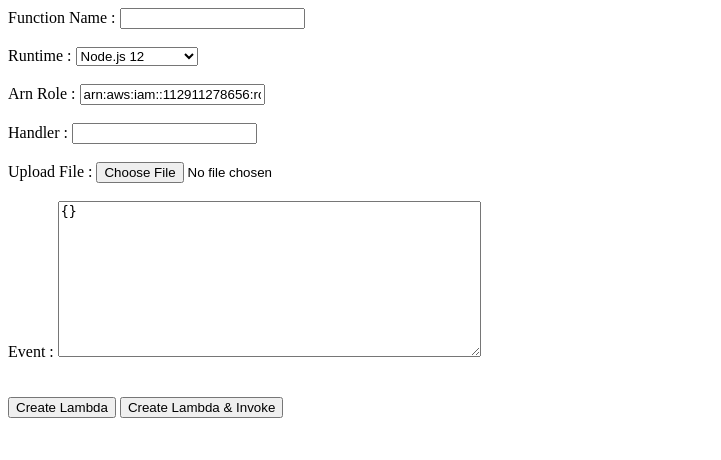
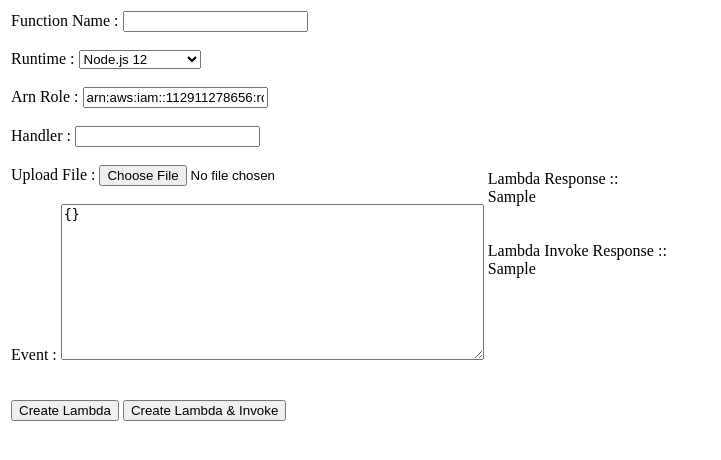
Before and after one commit to kalpeshims/aws_boto3_py, a Flask app: template templates/index.html in a window 1280 px wide. Shown: the top 460 px of the page, without its empty margins (0-721 px from the left). Run offline with Flask 2, Linux system fonts and the light colour scheme; the template is opened without the code that fills it: most values are stand-ins (such as "Sample title", 1, 10 or a date in 2020).

Commit message:
lambda and lambda invoke response display in html

```diff
--- a/app.py
+++ b/app.py
@@ -64,15 +64,19 @@ def getvalue():
 	  "Timeout":300
 	  }
 
-	response = createLamdaFunction(botoObj)
+	resLambda = createLamdaFunction(botoObj)
 
-	print(response)
+	print(resLambda)
 
 	if ltype == 'lambda_invoke':
-		lambdaInvoke(funName,event)
+		resInvoke = lambdaInvoke(funName,event)
+	else:
+		resInvoke = ""
 
 
-	return render_template('index.html')
+	resLambda["success"] = 	"LAMBDA CREATED SUCCESSFULLY!!"
+
+	return render_template('index.html',res_lambda=resLambda, res_invoke=resInvoke)
 
 def createLamdaFunction(botoObj):
 	#print(botoObj)
@@ -102,6 +106,7 @@ def lambdaInvoke(funName,event):
 	)
 	print ("LAMBDA INVOKE RESPONSE..")
 	print (res)
+	return res
 
 
 def fileProcess(filename,zipFileName,fileCode):
--- a/templates/index.html
+++ b/templates/index.html
@@ -1,3 +1,8 @@
+
+<table>
+    <tr>
+      <td>
+
 <form name="search" action="." method="post" enctype="multipart/form-data">
   <input type="hidden" name="ltype" id="ltype" value="lambda">
   <input type="hidden" name="fileCode" value="">
@@ -41,3 +46,14 @@ Event : <textarea rows="10" cols="50" name="event">{}</textarea>
 <input type="submit" onclick="javascript: document.getElementById('ltype').value='lambda_invoke'" value="Create Lambda & Invoke">
 
 </form>
+
+      </td>
+      <td>
+        Lambda Response :: <br>
+        {{ res_lambda }}
+        <br> <br> <br>
+        Lambda Invoke Response :: <br>
+        {{ res_invoke }}
+      </td>
+    </tr>
+</table>
```
